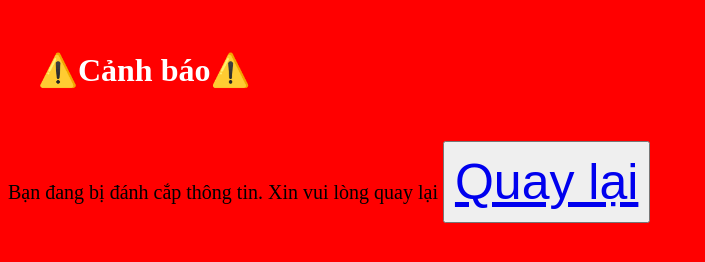
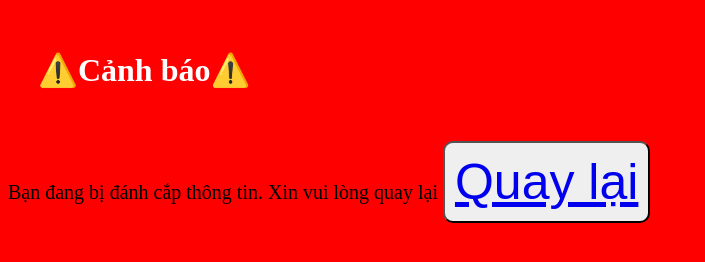
Before and after one commit to NguyenBao-git/mycodeplay, a plain HTML site: page index.html in a window 1280 px wide. Shown: the whole page, without its empty margins (0-705 px from the left). Drawn offline with Linux system fonts and the light colour scheme.

Commit message:
Update index.html

```diff
--- a/index.html
+++ b/index.html
@@ -9,7 +9,7 @@
         h1{color: white; padding: 30px; border-radius: 5px;}
         p{font-size: 20px;}
         a{list-style-type: none;}
-        button{padding: 10px; font-size: 50px; padding: 10px;}
+        button{padding: 10px; border-radius: 10px; font-size: 50px;}
     </style>
 </head>
 <body>
```
